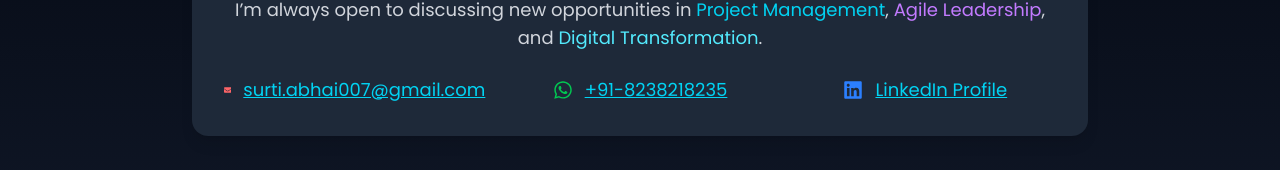
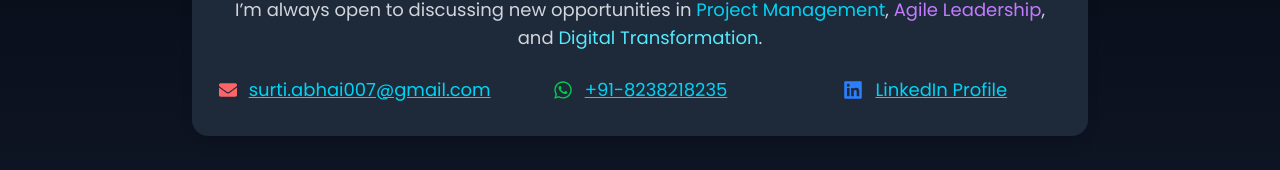
Before and after one commit to surtiabhai007-cmyk/abhai-portfolio, a Next.js app: page / in a window 1280 px wide. Shown: the part 2579-2749 px from the top of the page. Built offline with nearby package versions, Linux system fonts and the light colour scheme.

Commit message:
minor bug fixes

```diff
--- a/components/Contact.js
+++ b/components/Contact.js
@@ -16,7 +16,7 @@ export default function Contact() {
 
         <div className="grid md:grid-cols-3 gap-6 text-lg">
           <p className="flex items-center justify-center gap-3">
-            <FaEnvelope size={20} className="text-red-400 hover:scale-125 transition" />
+  <FaEnvelope size={18} className="text-red-400 hover:scale-125 transition shrink-0" />
   <a
     href="mailto:surti.abhai007@gmail.com"
     className="text-cyan-400 underline hover:text-cyan-300"
@@ -24,6 +24,7 @@ export default function Contact() {
     surti.abhai007@gmail.com
   </a>
 </p>
+
 
           <p className="flex items-center justify-center gap-3">
             <FaWhatsapp size={20} className="text-green-500 hover:scale-125 transition" />
--- a/components/Hero.js
+++ b/components/Hero.js
@@ -12,7 +12,7 @@ export default function Hero() {
           <img
             src="/image.png"
             alt="Abhai Surti Project Manager Profile Picture"
-            className="relative w-48 h-48 md:w-56 md:h-56 rounded-full border-4 border-cyan-400 shadow-2xl object-cover object-top"
+            className="relative w-48 h-48 md:w-56 md:h-54 rounded-full border-4 border-cyan-400 shadow-2xl object-cover object-top"
           />
         </div>
 
```
Lines whose indentation alone changed are shown as unchanged.
